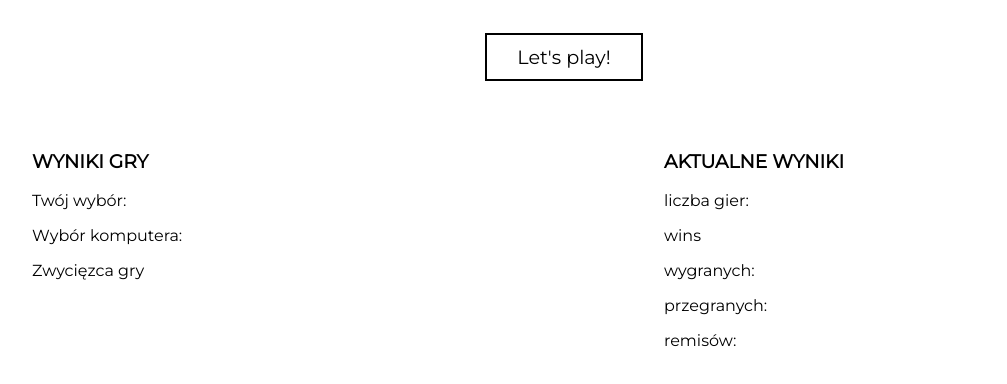
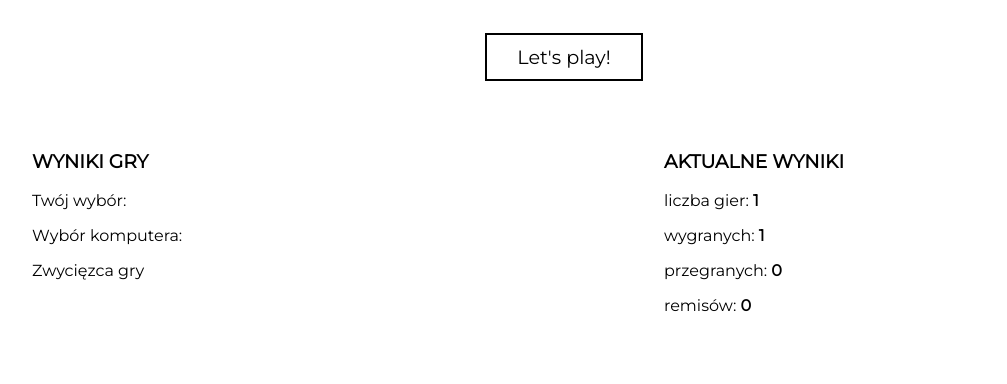
Before and after one commit to jakubnakielski/Rock_paper_scissors, a website: page dist/index.html in a window 1280 px wide. Shown: the part 308-692 px from the top of the page, without its empty margins (76-1083 px from the left). Drawn offline with Linux system fonts and the light colour scheme.

```diff
--- a/src/scss/style.scss
+++ b/src/scss/style.scss
@@ -51,3 +51,6 @@
   width: 50%;
   padding: 0 100px;
 }
+.rightContainer span {
+  font-weight: 700;
+}
```
Also changed, not shown: dist/css/style.css, dist/index.html, dist/js/script.js.
